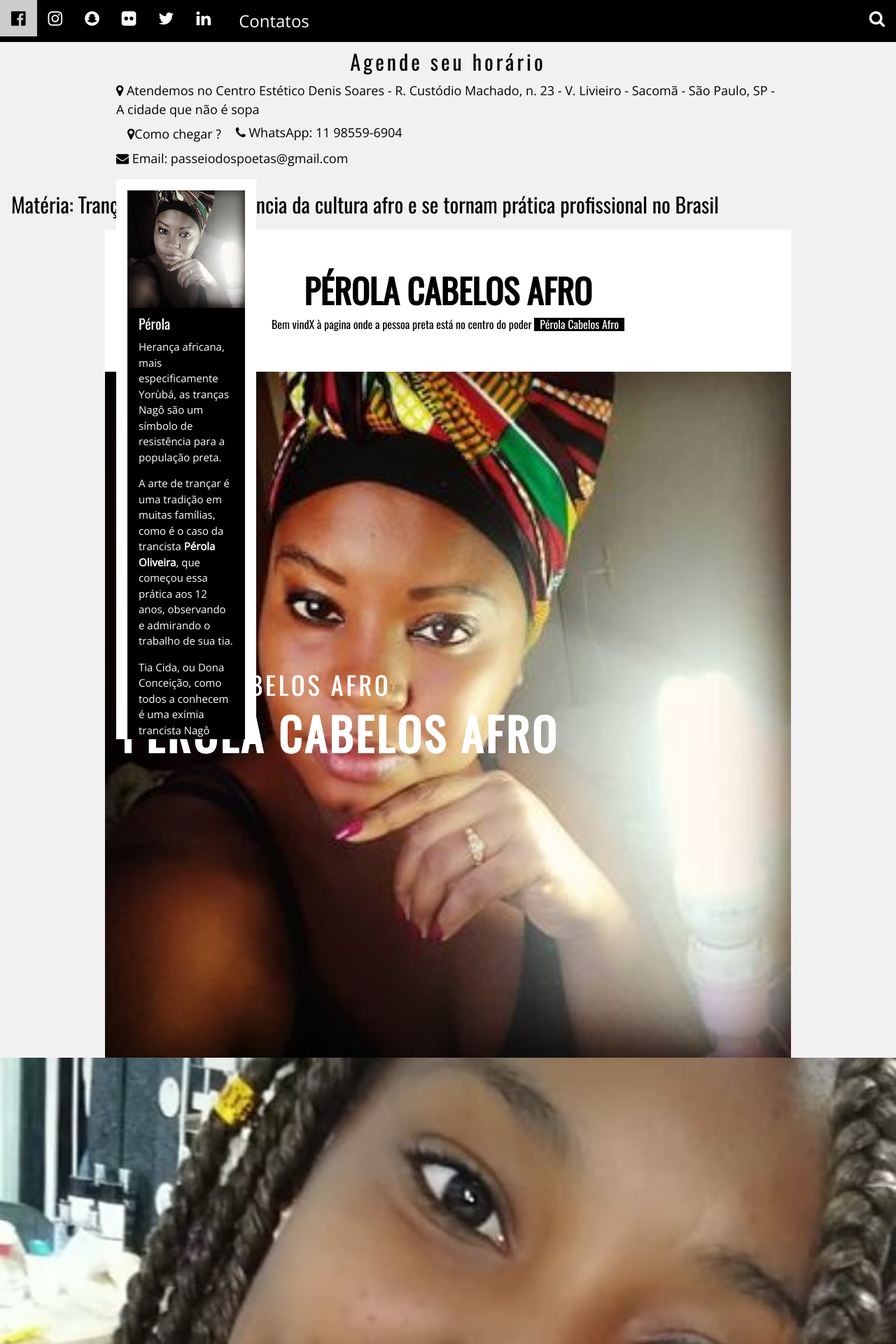
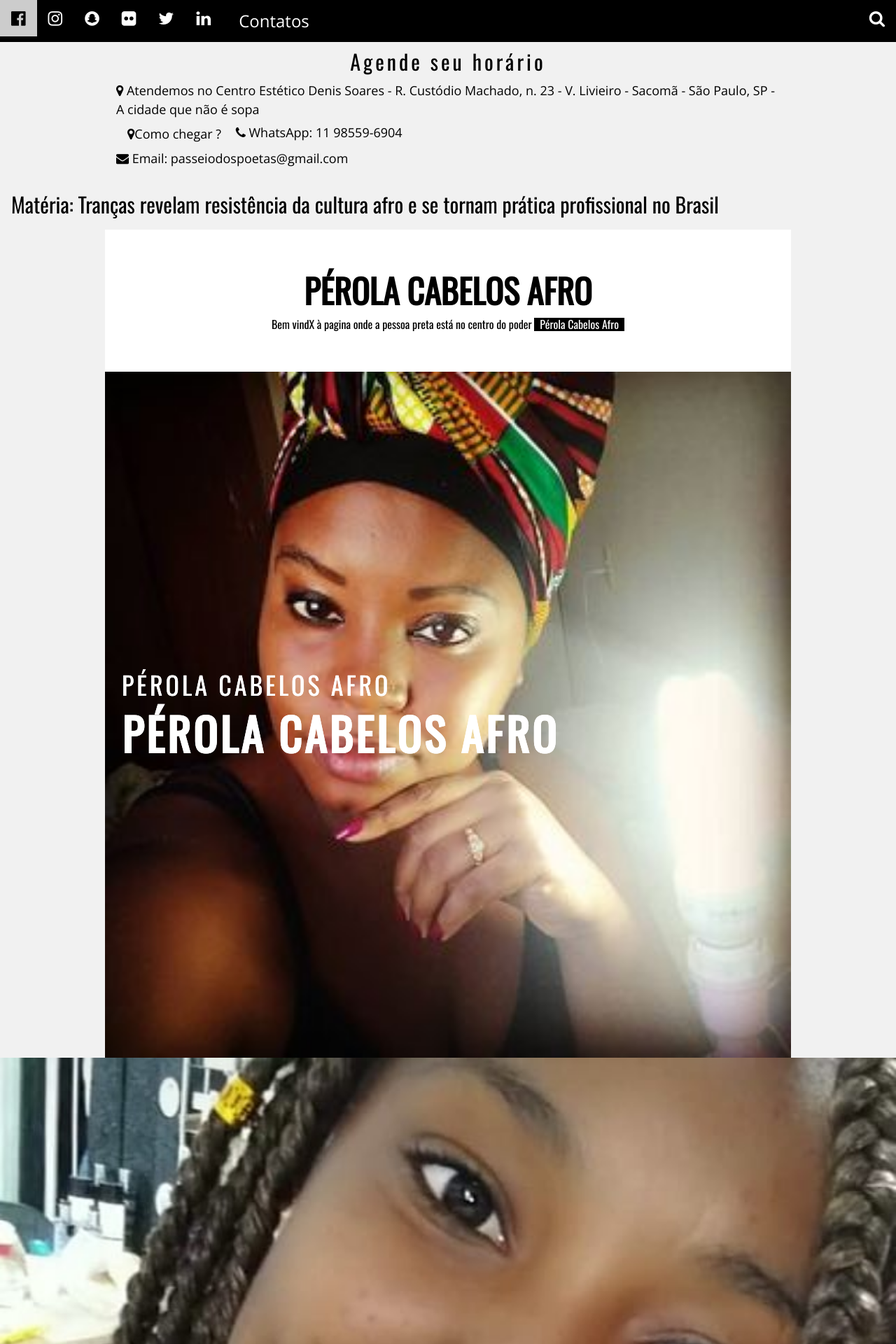
Before and after one commit to edabruzzo/Perola_Cabelos_Afro, a Flask app: page / in a window 1280 px wide. Shown: the top 1920 px of the page at 70% size. Run offline with Flask 3, Linux system fonts and the light colour scheme; some libraries are stand-ins or nearby versions.

Commit message:
Retira sidebar About

```diff
--- a/templates/template.html
+++ b/templates/template.html
@@ -22,14 +22,7 @@
     </style>
 
 
-    <script src="jquery.js"></script>
-    <script>
-    $(function(){
-      $("#includedContent").load("https://revistatbt.wordpress.com/2020/06/10/trancas-resistencia-cultura-afro/");
-    });
-    </script>
-
-</head>
+   </head>
 <body class="w3-light-grey">
 
 
@@ -92,9 +85,9 @@
 
 
 
-  <!-- About/Information menu -->
+  <!-- About/Information menu
     <div class="w3-sidebar">
-      <!-- About Card -->
+
       <div class="w3-white w3-margin">
         <img src="static/fotos/perfil_perola_.jpg" alt="Pérola" style="width:100%" class="w3-grayscale">
         <div class="w3-container w3-black">
@@ -109,8 +102,11 @@
 
         </div>
       </div>
+
+      </div>
+      -->
     <!-- END About/Intro Menu -->
-    </div>
+
 
 
   </div>
@@ -137,7 +133,7 @@
 
 <!-- w3-content defines a container for fixed size centered content,
 and is wrapped around the whole page content, except for the footer in this example -->
-<div class="w3-content">
+<div class="w3-content" style="width:100%">
 
     <!-- Header -->
     <header class="w3-container w3-center w3-padding-48 w3-white">
```
